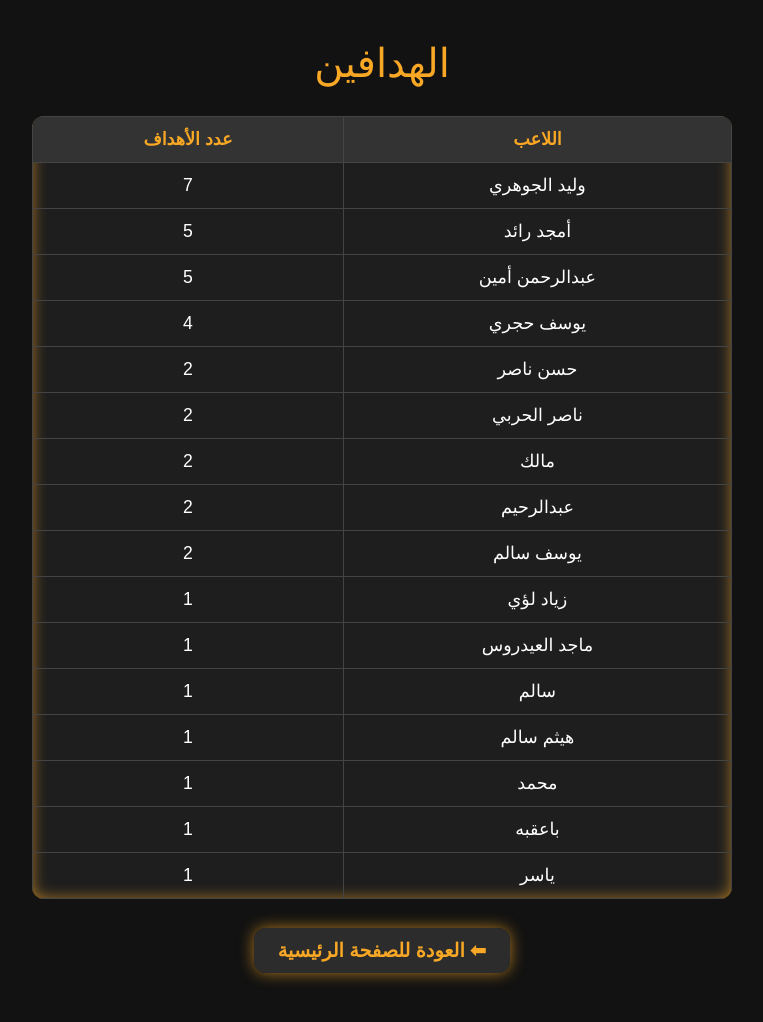
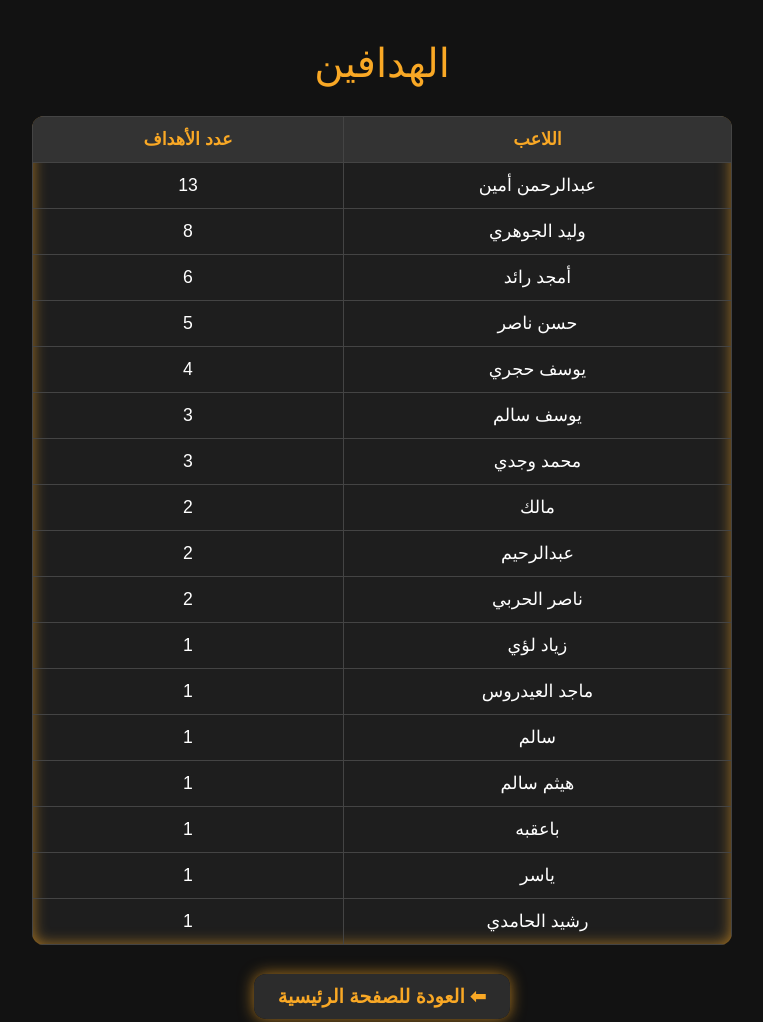
Before and after one commit to iji400/dory-somo, a plain HTML site: page scorers.html in a window 1280 px wide. Shown: the top 1022 px of the page, without its empty margins (258-1021 px from the left). Drawn offline with Linux system fonts and the light colour scheme.

Commit message:
Update scorers.html

```diff
--- a/scorers.html
+++ b/scorers.html
@@ -65,23 +65,24 @@
   <header>الهدافين</header>
 
   <table>
-    <tr><th>اللاعب</th><th>عدد الأهداف</th></tr>
-    <tr><td>وليد الجوهري</td><td>7</td></tr>
-    <tr><td>أمجد رائد</td><td>5</td></tr>
-    <tr><td>عبدالرحمن أمين</td><td>5</td></tr>
+   <tr><th>اللاعب</th><th>عدد الأهداف</th></tr>
+   <tr><td>عبدالرحمن أمين</td><td>13</td></tr>
+    <tr><td>وليد الجوهري</td><td>8</td></tr>
+    <tr><td>أمجد رائد</td><td>6</td></tr>
+    <tr><td>حسن ناصر</td><td>5</td></tr>
     <tr><td>يوسف حجري</td><td>4</td></tr>
-    <tr><td>حسن ناصر</td><td>2</td></tr>
-    <tr><td>ناصر الحربي</td><td>2</td></tr>
+    <tr><td>يوسف سالم</td><td>3</td></tr>
+    <tr><td>محمد وجدي</td><td>3</td></tr>
     <tr><td>مالك</td><td>2</td></tr>
     <tr><td>عبدالرحيم</td><td>2</td></tr>
-    <tr><td>يوسف سالم</td><td>2</td></tr>
+    <tr><td>ناصر الحربي</td><td>2</td></tr>
     <tr><td>زياد لؤي</td><td>1</td></tr>
     <tr><td>ماجد العيدروس</td><td>1</td></tr>
     <tr><td>سالم</td><td>1</td></tr>
     <tr><td>هيثم سالم</td><td>1</td></tr>
-    <tr><td>محمد</td><td>1</td></tr>
     <tr><td>باعقبه</td><td>1</td></tr>
     <tr><td>ياسر</td><td>1</td></tr>
+    <tr><td>رشيد الحامدي</td><td>1</td></tr>
   </table>
 
   <nav>
```
